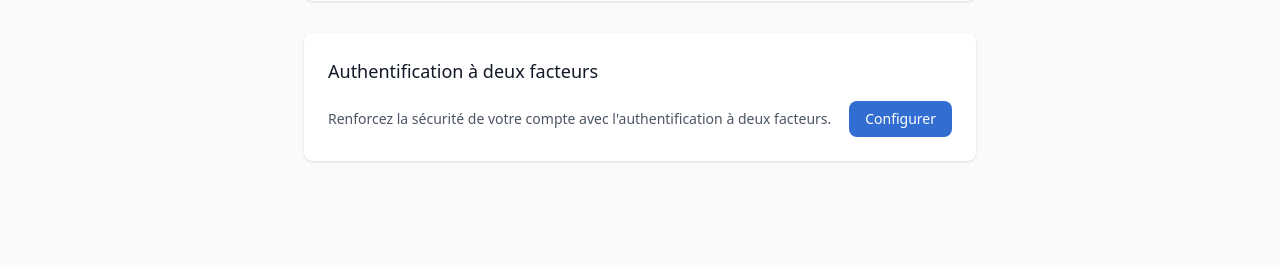
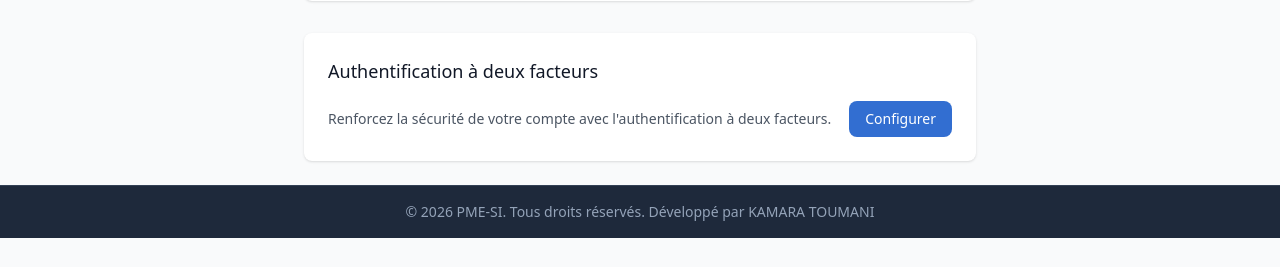
Before and after one commit to Toumasadio2/PME-SI, a Django app: page /auth/profile/ in a window 1280 px wide. Shown: the part 533-800 px from the top of the page. Run offline with Django 4.2, Linux system fonts and the light colour scheme; the visitor is signed in with stand-in values (Sample User, id 1); data that the repository does not hold is empty; parts of the project's set-up code (start-up, migrations or seed data) failed here and were passed over; some libraries are stand-ins or nearby versions.

Commit message:
Add developer credit to footer

```diff
--- a/templates/layouts/app_layout.html
+++ b/templates/layouts/app_layout.html
@@ -352,5 +352,14 @@
     <main class="py-6 px-4 sm:px-6 lg:px-8 max-w-7xl mx-auto">
         {% block content %}{% endblock %}
     </main>
+
+    <!-- Footer -->
+    <footer class="bg-slate-800 border-t border-slate-700 mt-auto">
+        <div class="max-w-7xl mx-auto py-4 px-4 sm:px-6 lg:px-8">
+            <p class="text-center text-sm text-slate-400">
+                &copy; {% now "Y" %} PME-SI. Tous droits réservés. Développé par KAMARA TOUMANI
+            </p>
+        </div>
+    </footer>
 </div>
 {% endblock %}
--- a/templates/layouts/public_layout.html
+++ b/templates/layouts/public_layout.html
@@ -32,7 +32,7 @@
     <footer class="bg-gray-50 border-t border-gray-200">
         <div class="max-w-7xl mx-auto py-8 px-4 sm:px-6 lg:px-8">
             <p class="text-center text-sm text-gray-500">
-                &copy; {% now "Y" %} PME-SI. Tous droits réservés.
+                &copy; {% now "Y" %} PME-SI. Tous droits réservés. Développé par KAMARA TOUMANI
             </p>
         </div>
     </footer>
```
